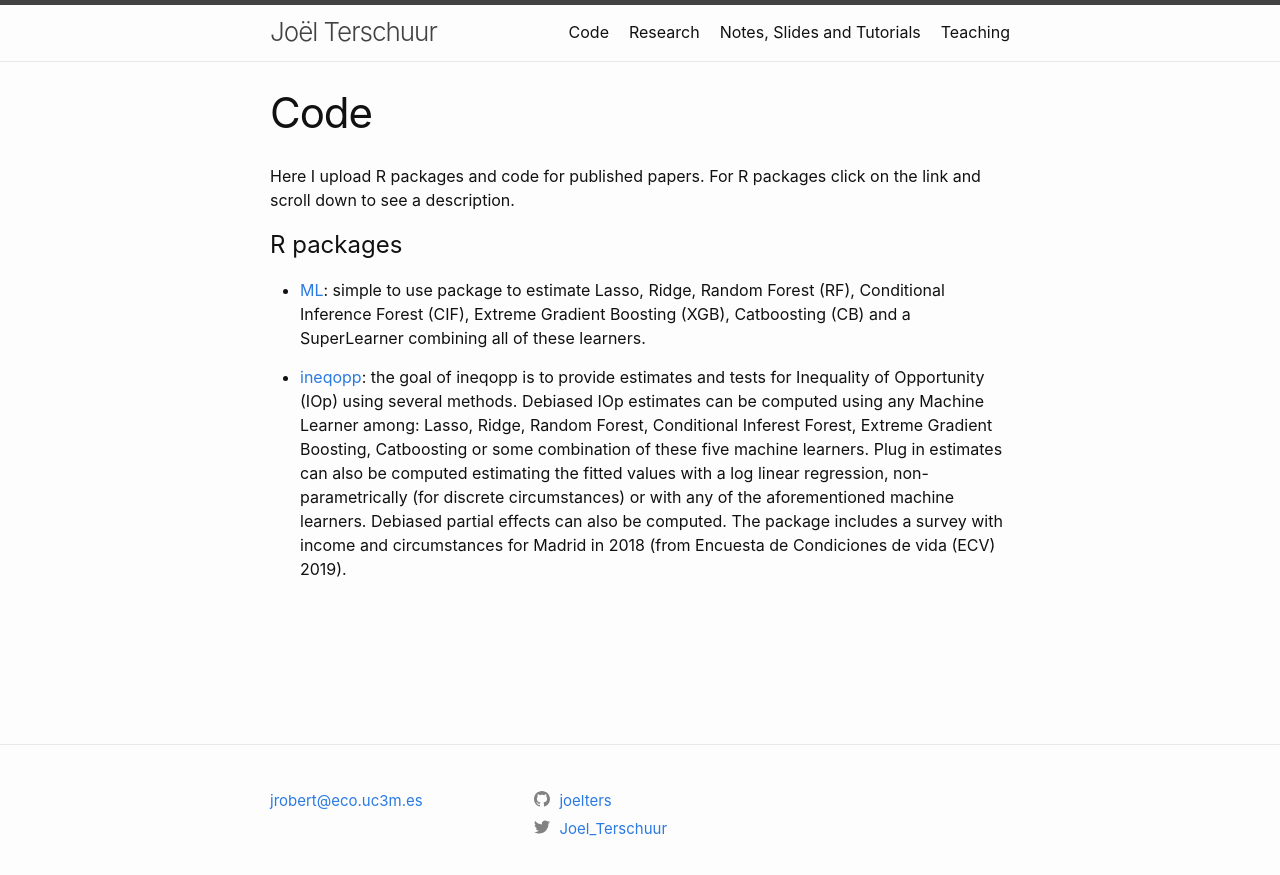
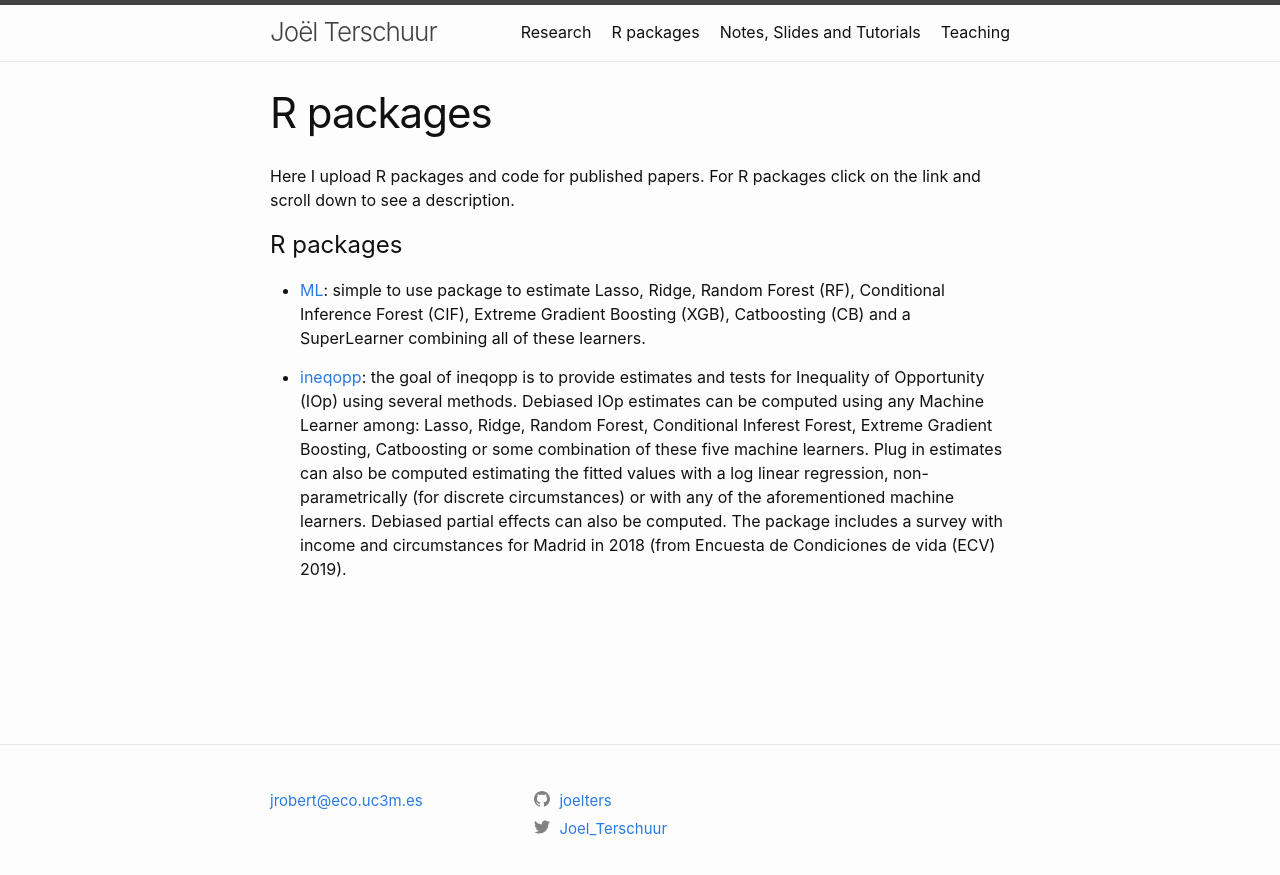
Before and after one commit to joelters/Website, a Jekyll site: the page built from rpackages.markdown, in a window 1280 px wide. Shown: the top 875 px of the page. Built offline with Jekyll 4.4.1, drawn with Linux system fonts in a browser that asks for light colours.

Commit message:
change code to r packages

```diff
--- a/code.markdown
+++ b/rpackages.markdown
@@ -1,7 +1,7 @@
 ---
 layout: page
-title: Code
-permalink: /code/
+title: R packages
+permalink: /rpackages/
 sitemap: true
 ---
 
```
